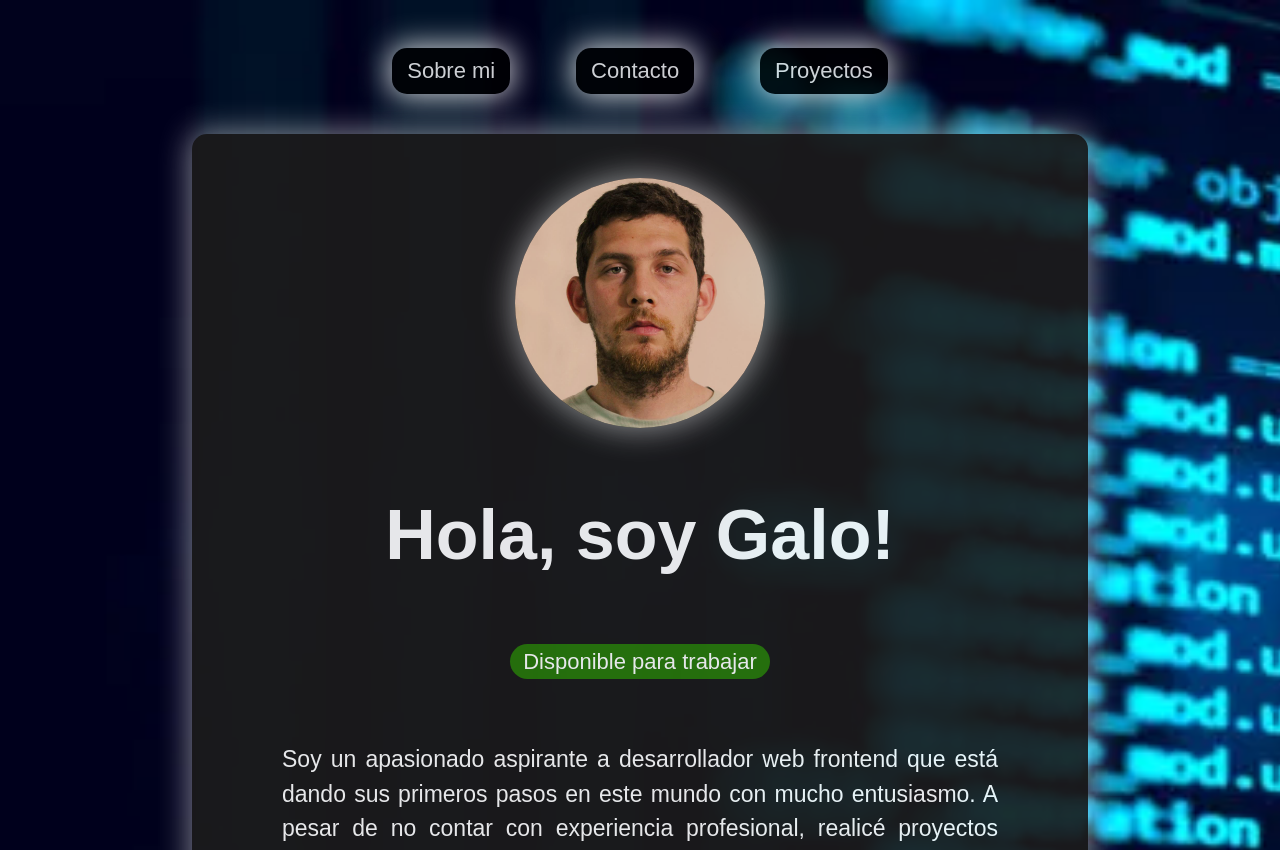
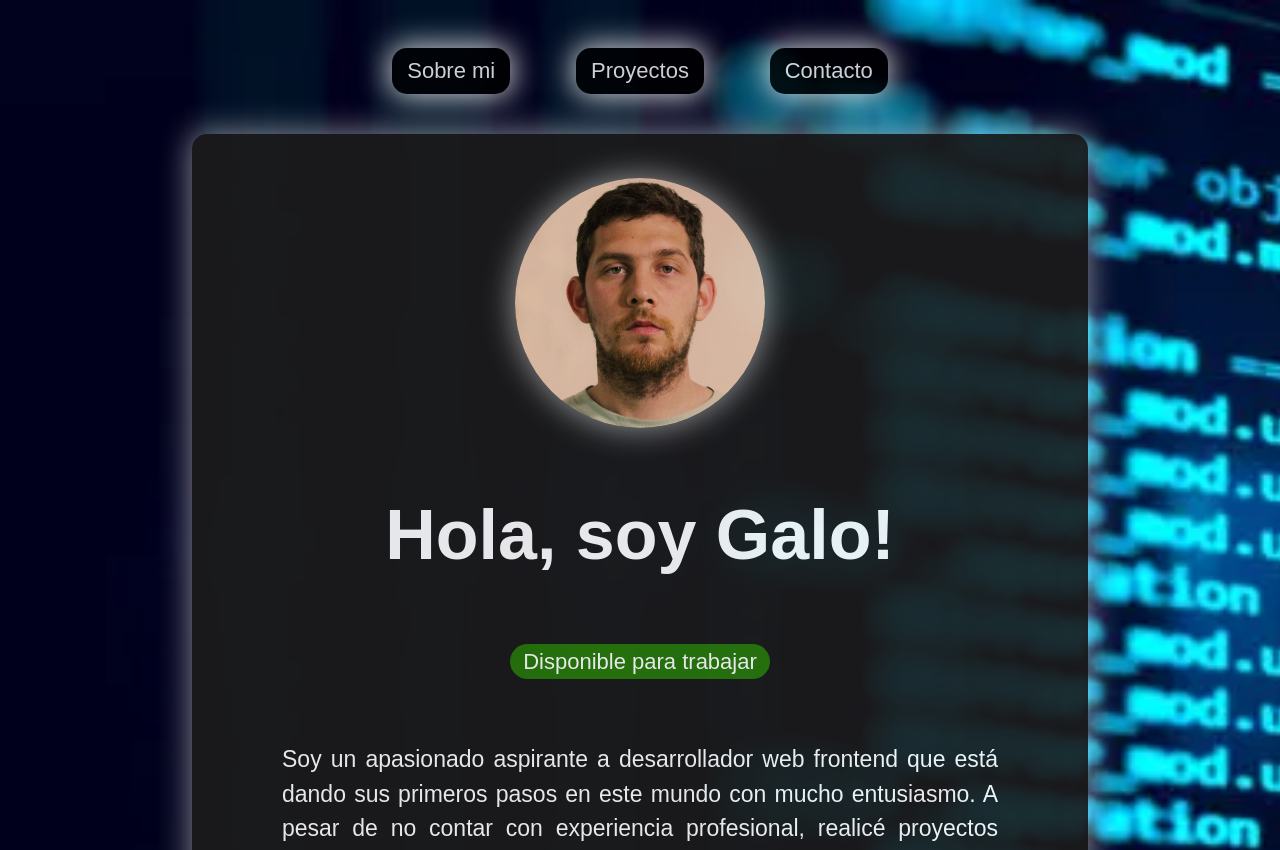
Before and after one commit to GalouT/portfolio, a React (Vite) app: page / in a window 1280 px wide. Shown: the top 850 px of the page. Built offline with nearby package versions, Linux system fonts and the light colour scheme.

Commit message:
corrigiendo fuente

```diff
--- a/src/App.jsx
+++ b/src/App.jsx
@@ -17,8 +17,8 @@ function App() {
     <>
       <div className="nav-bar">
         <a href="#sobre-mi">Sobre mi</a>
+        <a href="#proyectos">Proyectos</a>
         <a href="#contacto">Contacto</a>
-        <a href="#proyectos">Proyectos</a>
       </div>
       <div className="tarjeta">
         <img className="tarjeta_avatar" src={fotoAv} alt="foto-avatar" />
```
